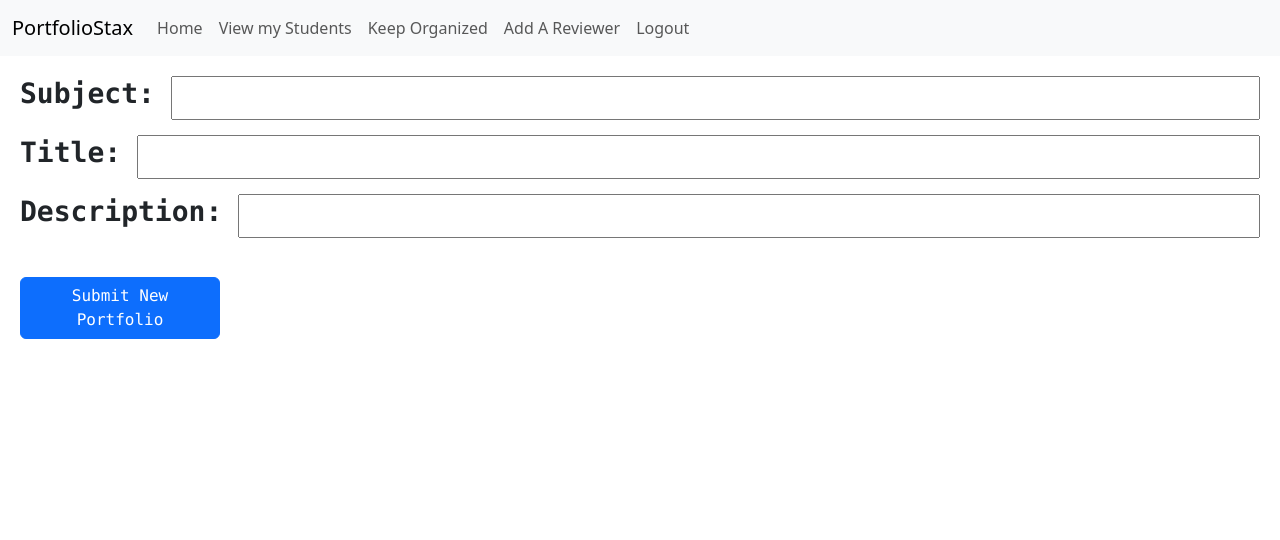
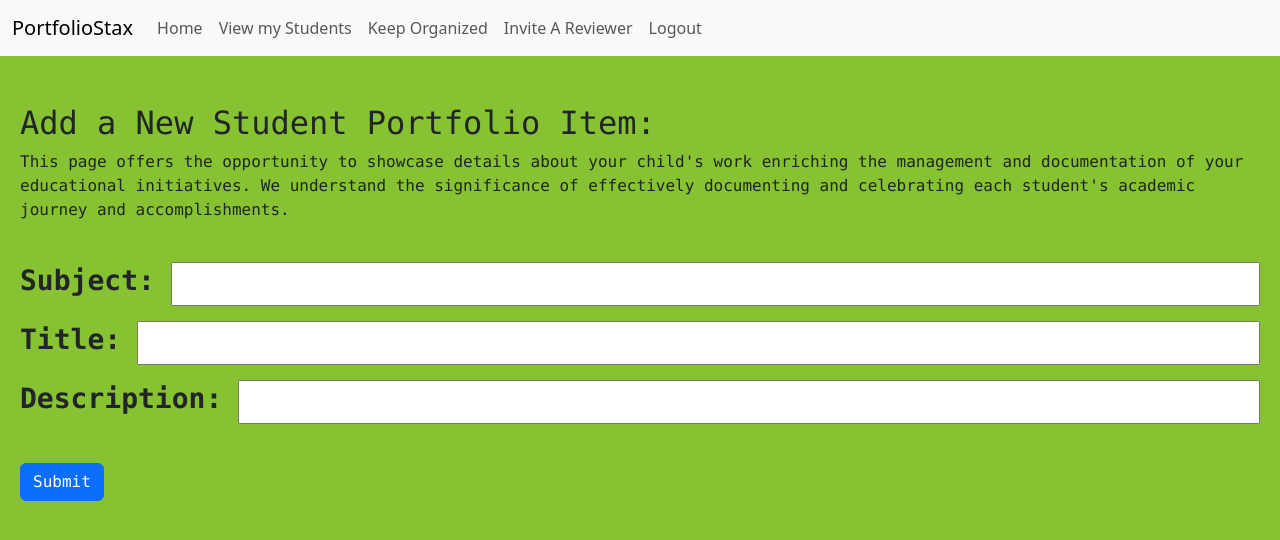
Before and after one commit to KNR84/PortfolioStax, a React (Create React App) app in the folder client/portfoliostaxclient/: page /create/new/portfolioItem/1 in a window 1280 px wide. Shown: the top 540 px of the page. Built offline with nearby package versions, Linux system fonts and the light colour scheme; sample sign-in values are in the browser's storage.

Commit message:
READY FOR DEMO DAY

```diff
--- a/client/portfoliostaxclient/src/components/AddReviewer.js
+++ b/client/portfoliostaxclient/src/components/AddReviewer.js
@@ -4,7 +4,7 @@ import React from "react";
 export default function AddReviewer() {
   return (
     <div>
-      <h2>Add A Reviewer page</h2>
+      <h2>Invite a Reviewer</h2>
       <p>This is the Add A Reviewer page.</p>
     </div>
   );
--- a/client/portfoliostaxclient/src/components/Header.js
+++ b/client/portfoliostaxclient/src/components/Header.js
@@ -36,11 +36,11 @@ export default function Header({isLoggedIn, setIsLoggedIn}) {
 </NavItem>
 
 <NavItem>
-  <NavLink tag={RRNavLink} to="/keep-organized">Keep Organized</NavLink>
+  <NavLink tag={RRNavLink} to="/keep/organized">Keep Organized</NavLink>
 </NavItem>
 
 <NavItem>
-  <NavLink tag={RRNavLink} to="/add-reviewer">Add A Reviewer</NavLink>
+  <NavLink tag={RRNavLink} to="/add/reviewer">Invite A Reviewer</NavLink>
 </NavItem>
 
 
--- a/client/portfoliostaxclient/src/components/Home.js
+++ b/client/portfoliostaxclient/src/components/Home.js
@@ -26,7 +26,7 @@ export default function Home() {
 
       <div className="section">
         <div className="content">
-          <h4>View your Students</h4>
+          <h4>View Your Students</h4>
           <p>Dive into your child's progress, tweak, and tailor throughout the year. It's your dynamic canvas to witness growth firsthand. Let's embark on this journey together!</p>
           <Link to="/student/list"><button>Learn More</button></Link>
         </div>
@@ -42,7 +42,7 @@ export default function Home() {
 
       <div className="section">
         <div className="content">
-          <h4>Share Your Progress</h4>
+          <h4>Invite A Reviewer</h4>
           <p>Invite reviewers to assess your child's journey and ensure they meet standards for advancement. Together, let's pave the way for their bright future!</p>
           <Link to="/add/reviewer"><button>Learn More</button></Link>
         </div>
--- a/client/portfoliostaxclient/src/components/PortfolioItemEdit.js
+++ b/client/portfoliostaxclient/src/components/PortfolioItemEdit.js
@@ -45,7 +45,7 @@ export const EditPortfolioItem = () => {
         <div className="header">
               <br></br>
               <br></br>
-                <h2>Add a new Student here:</h2>
+                <h2>Edit portfolio details here:</h2>
 
             </div>
 
--- a/client/portfoliostaxclient/src/components/PortfolioItemForm.js
+++ b/client/portfoliostaxclient/src/components/PortfolioItemForm.js
@@ -162,6 +162,14 @@ export const PortfolioItemForm = ({ updatePortfolioItemsState }) => {
 
     return (
         <>
+        <div className="full-page-container"> {/* Wrap the form in a container */}
+        <div className="header">
+              <br></br>
+              <br></br>
+                <h2>Add a New Student Portfolio Item:</h2>
+                <p>This page offers the opportunity to showcase details about your child's work enriching the management and documentation of your educational initiatives. We understand the significance of effectively documenting and celebrating each student's academic journey and accomplishments.</p>
+
+            </div>
             <form className="portfolio-form">
                 <fieldset>
                     <div className="form-group">
@@ -205,8 +213,9 @@ export const PortfolioItemForm = ({ updatePortfolioItemsState }) => {
                     </div>
                 </fieldset>
                 <br />
-                <button onClick={(clickEvent) => clickTheSaveButton(clickEvent)} className="btn btn-primary">Submit New Portfolio</button>
+                <button onClick={(clickEvent) => clickTheSaveButton(clickEvent)} className="btn btn-primary">Submit</button>
             </form>
+            </div>
         </>
     );
 };
--- a/client/portfoliostaxclient/src/components/PortfolioItemList.js
+++ b/client/portfoliostaxclient/src/components/PortfolioItemList.js
@@ -61,7 +61,7 @@ function PortfolioItemList() {
       <br></br>
               <br></br>
                 <h2>Add your items:</h2>
-                <p>Here you can view, edit and remove porfolio items from your child's portfolio. Showcase all their hard work with our easy to use application.</p>
+                <p>Here, you can view, edit, and remove portfolio items from your child's portfolio. Showcase all their hard work with our easy-to-use application.</p>
       </div>
     <div className="container">
       <div className="row justify-content-center">
--- a/client/portfoliostaxclient/src/components/StudentList.js
+++ b/client/portfoliostaxclient/src/components/StudentList.js
@@ -59,7 +59,7 @@ const StudentList = () => {
       <br></br>
               <br></br>
                 <h2>View your students:</h2>
-                <p>Here you can view, edit and remove students from your roster Just like adding a new portfolio item to document accomplishments, managing students is an integral part of curating a comprehensive record of your childs' homeschooling experience. .</p>
+                <p>Here, you can view, edit, and remove students from your roster. Just as adding a new portfolio item to document accomplishments, managing students is an integral part of curating a comprehensive record of your child's homeschooling experience.</p>
       </div>
 
 
```
